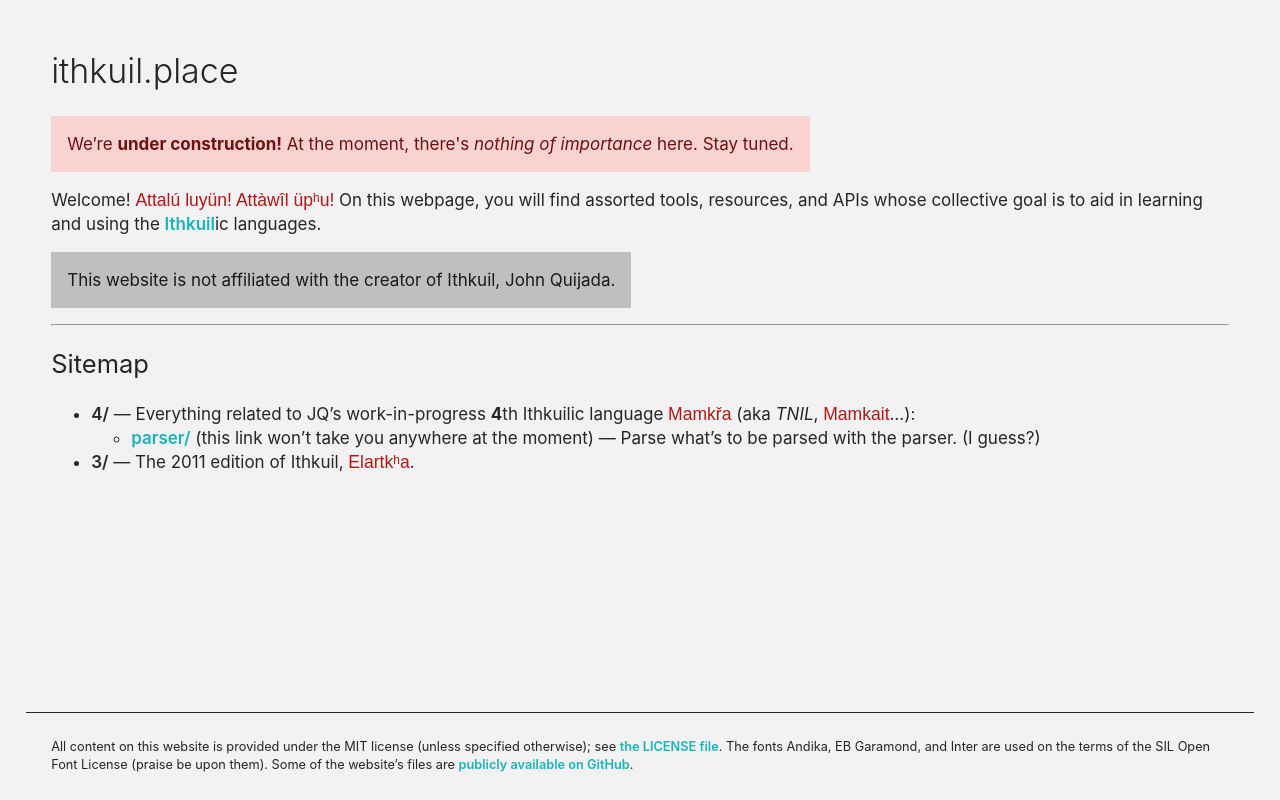
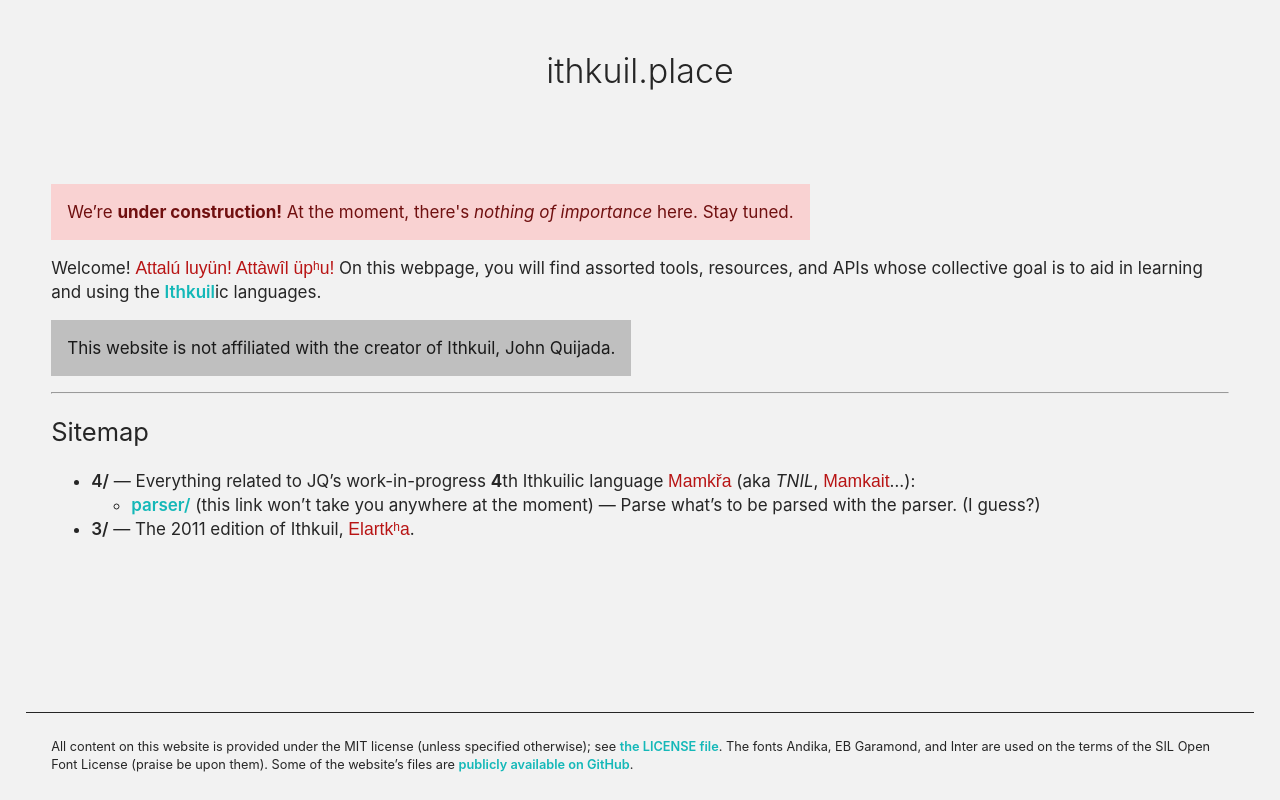
Before and after one commit to uakci/ithkuil.place, a plain HTML site: page index.html in a window 1280 px wide. Drawn offline with Linux system fonts and the light colour scheme; a web font is replaced by a local one.

Commit message:
Move page title to header

```diff
--- a/common.css
+++ b/common.css
@@ -34,7 +34,7 @@ body {
   background: var(--background-color);
   color: var(--body-text-color);
 }
-main, footer {
+main, footer, header {
   margin: auto;
   padding: 2vw;
   max-width: 96vw;
--- a/index.html
+++ b/index.html
@@ -11,8 +11,10 @@
     <link rel="stylesheet" type="text/css" href="/common.css">
   </head>
   <body>
+    <header>
+      <h1 class="page-title">ithkuil.place</h1>
+    </header>
     <main>
-      <h1>ithkuil.place</h1>
       <div class="notice notice--important">
         We’re <strong>under construction!</strong>
         At the moment, there's <em>nothing of importance</em> here.
```
